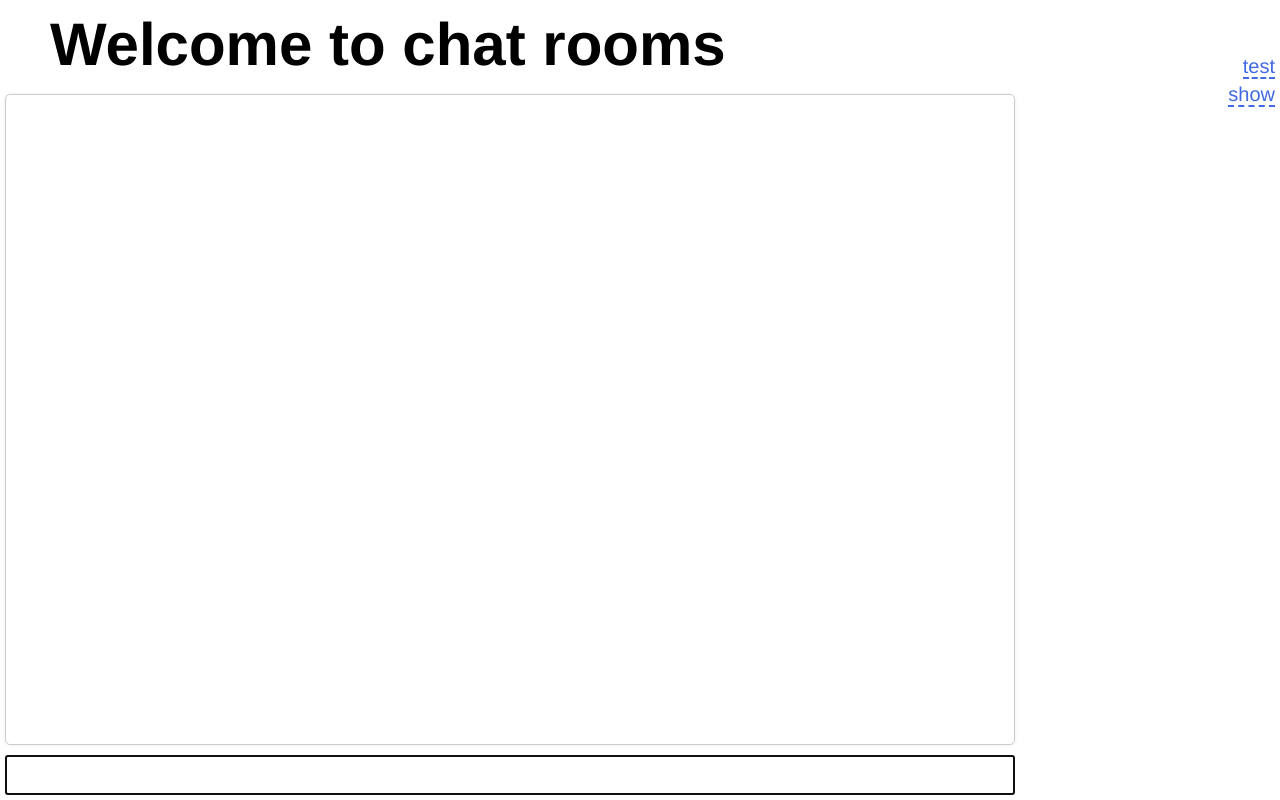
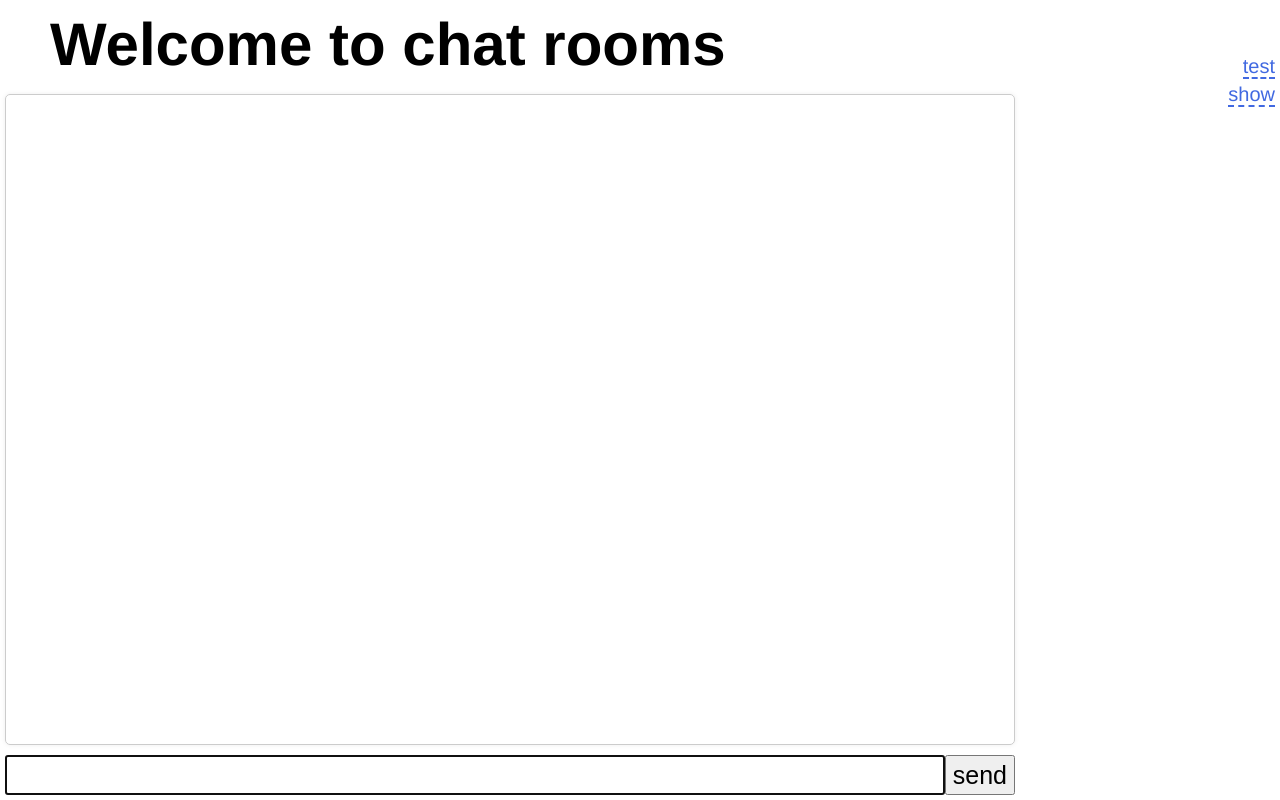
Before and after one commit to ilagnev/node-chat, a website: page public/index.html in a window 1280 px wide. Drawn offline with Linux system fonts and the light colour scheme; no server answers.

Commit message:
add send button

```diff
--- a/public/index.html
+++ b/public/index.html
@@ -15,7 +15,7 @@
         </ul>
 
         <form id="message-form" action="#blackhole" autocomplete="off">
-            <input type="text" name="message" id="message-input">
+            <input type="text" name="message" id="message-input"><button>send</button>
         </form>
     </div>
 
--- a/public/main.js
+++ b/public/main.js
@@ -40,6 +40,8 @@ document.addEventListener('DOMContentLoaded', () => {
 
 // send message to server
 function sendMessage(message) {
+	// parse commands
+
 	socket.emit('message', {
 		'text': message
 	});
--- a/public/style.css
+++ b/public/style.css
@@ -47,11 +47,15 @@ h1 {
     #message-form {
         margin: 0;
         padding: .5rem;
+        display: flex;
     }
         #message-input {
             width: 100%;
             font-size: 3rem;
             box-sizing: border-box;
+        }
+        #message-form button {
+            font-size: 2.5rem;
         }
 
 #rooms {
```
